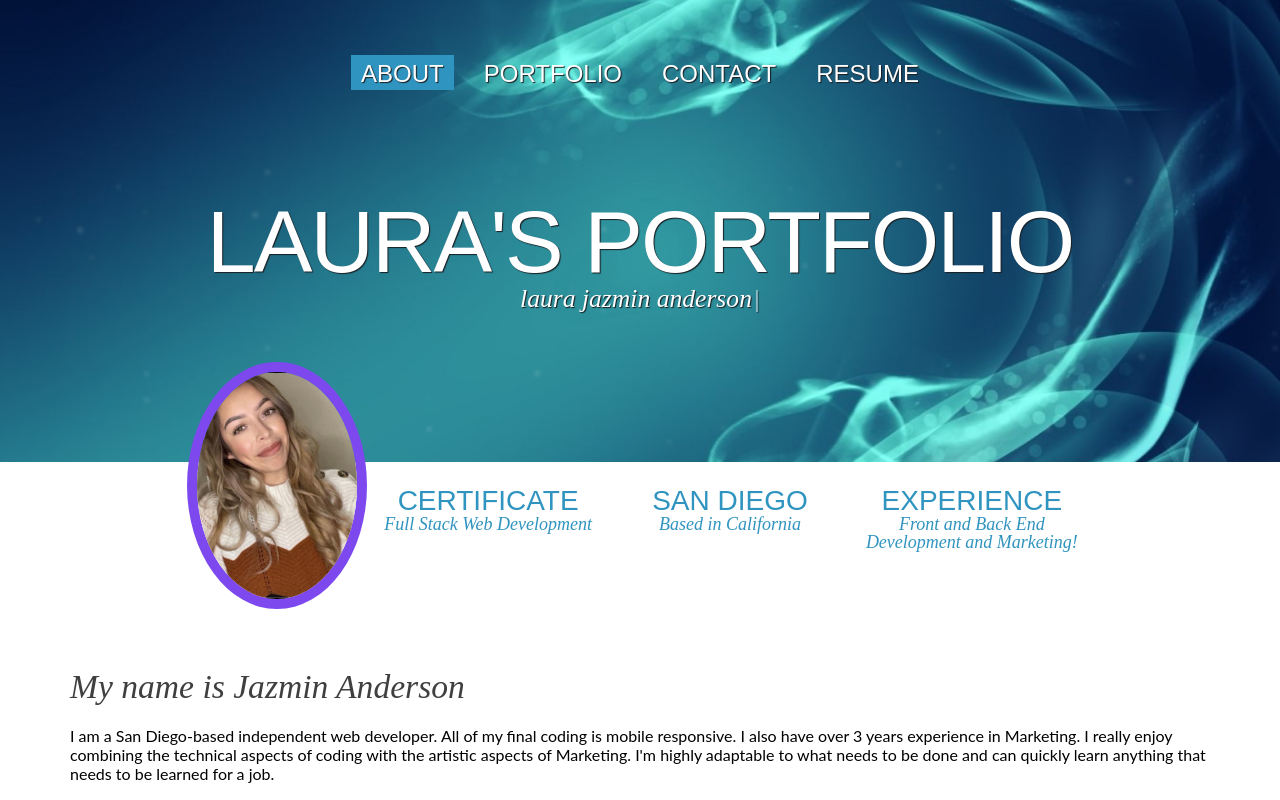
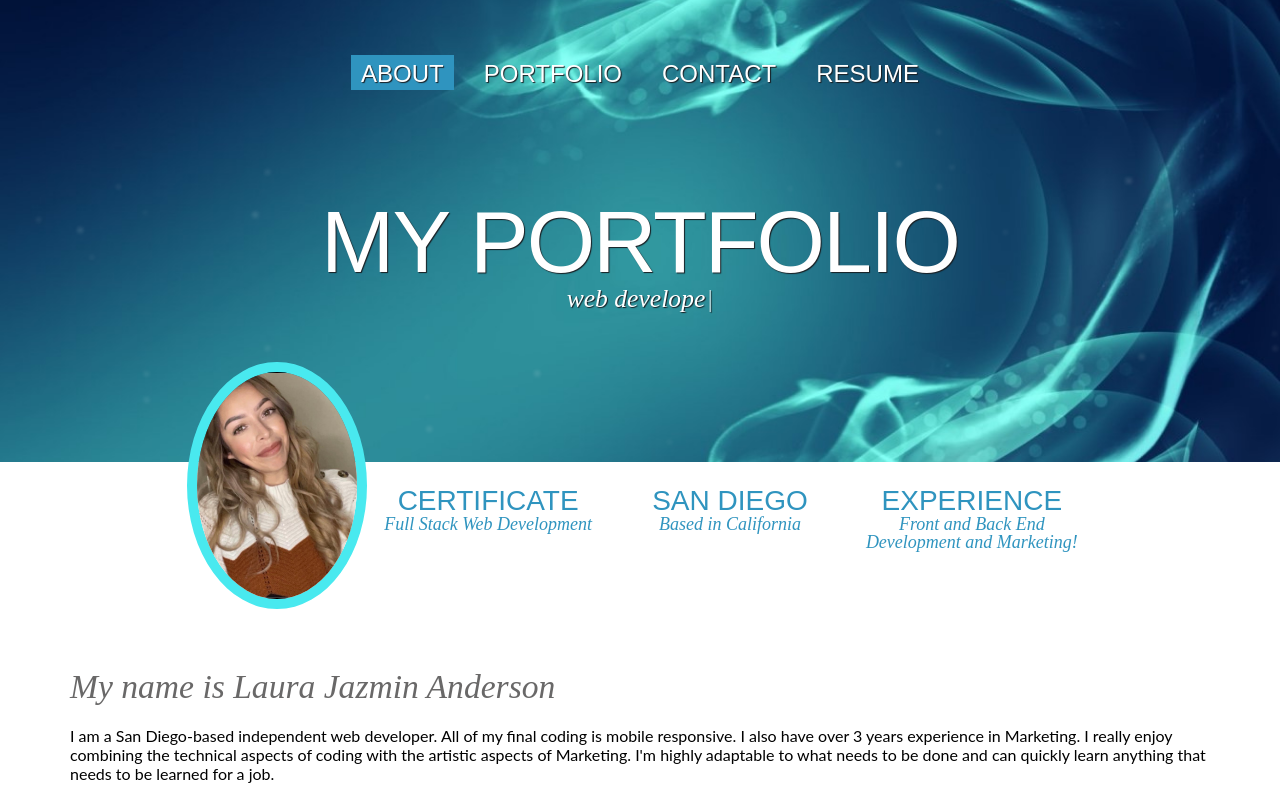
Before and after one commit to andersonjaz/myreactportfolio, a React (Create React App) app: page /#/about in a window 1280 px wide. Shown: the top 800 px of the page. Built offline with nearby package versions, Linux system fonts and the light colour scheme.

Commit message:
edited styling

```diff
--- a/src/components/Header/index.js
+++ b/src/components/Header/index.js
@@ -30,8 +30,8 @@ function Header({ pages }) {
             {/* Site Title */}
             <div className="title">
                 <h1>{window.location.pathname === "/" ?
-                    "Laura's Portfolio" :
-                    <NavLink to="/">Laura's Portfolio</NavLink>}
+                    "My Portfolio" :
+                    <NavLink to="/">Welcome To My Portfolio</NavLink>}
                 </h1>
                 <h2>
                     <Typewriter
@@ -40,10 +40,10 @@ function Header({ pages }) {
                             loop: true
                         }}
                         onInit={(typewriter) => {
-                            typewriter.typeString('Laura Jazmin Anderson')
+                            typewriter.typeString('Web Developer')
                                 .pauseFor(3000)
                                 .deleteAll()
-                                .typeString('Web Developer')
+                                .typeString('Laura Anderson')
                                 .pauseFor(3000)
                                 .deleteAll()
                                 .start();
--- a/src/index.css
+++ b/src/index.css
@@ -1,8 +1,8 @@
 :root {
   --main-color: #2f94bf;
-  --second-color: #7d49ef;
-  --third-color: #6F8579;
-  --main-darker: #3f3f3f;
+  --second-color: #49e9ef;
+  --third-color: #6ebc91;
+  --main-darker: #696868;
   --second-lighter: #f1f2eb;
   --lightest-color: #fff;
   --darkest-color: #191e22;
@@ -233,7 +233,7 @@ p.about-text::before {
   display: flex;
   justify-content: center;
   align-items: center;
-  border-radius: 20px 0;
+  border-radius: 0px 0;
   font-weight: bold;
 }
 .quick-skills li:nth-child(3n - 1) {
@@ -245,7 +245,7 @@ p.about-text::before {
   text-shadow: 1px 1px rgba(255,255,255,.5);
 }
 .quick-skills li:hover {
-  border-radius: 0 20px;
+  border-radius: 20px 20px;
 }
 
 
--- a/src/pages/About/index.js
+++ b/src/pages/About/index.js
@@ -22,7 +22,7 @@ function About() {
                 ))}
             </div>
             <div className="main-content">
-                <h3>My name is Jazmin Anderson</h3>
+                <h3>My name is Laura Jazmin Anderson</h3>
                 <p>
                     I am a San Diego-based independent web developer. All of my final coding is mobile responsive. I also have over 3 years experience in Marketing. I really enjoy combining the technical aspects of coding with the artistic aspects of Marketing. I'm highly adaptable to what needs to be done and can quickly learn anything that needs to be learned for a job.
                 </p>
```
